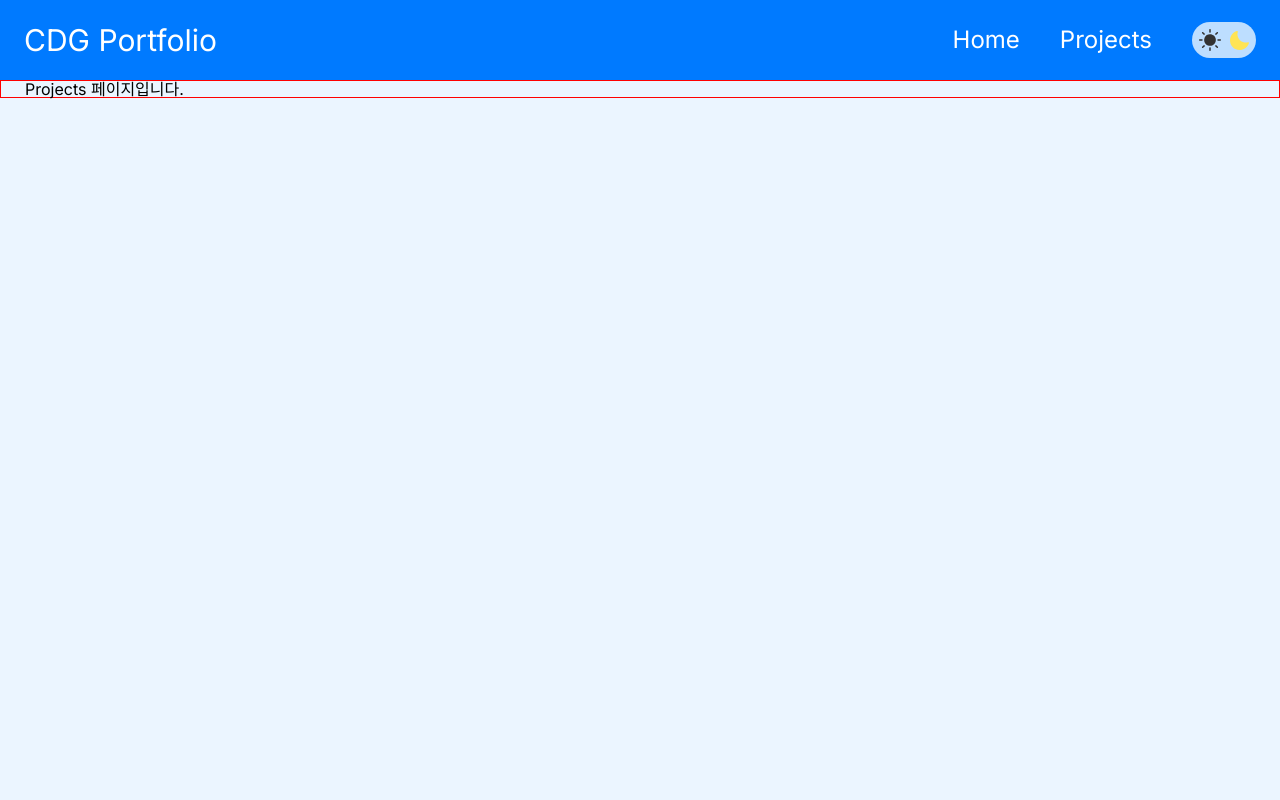
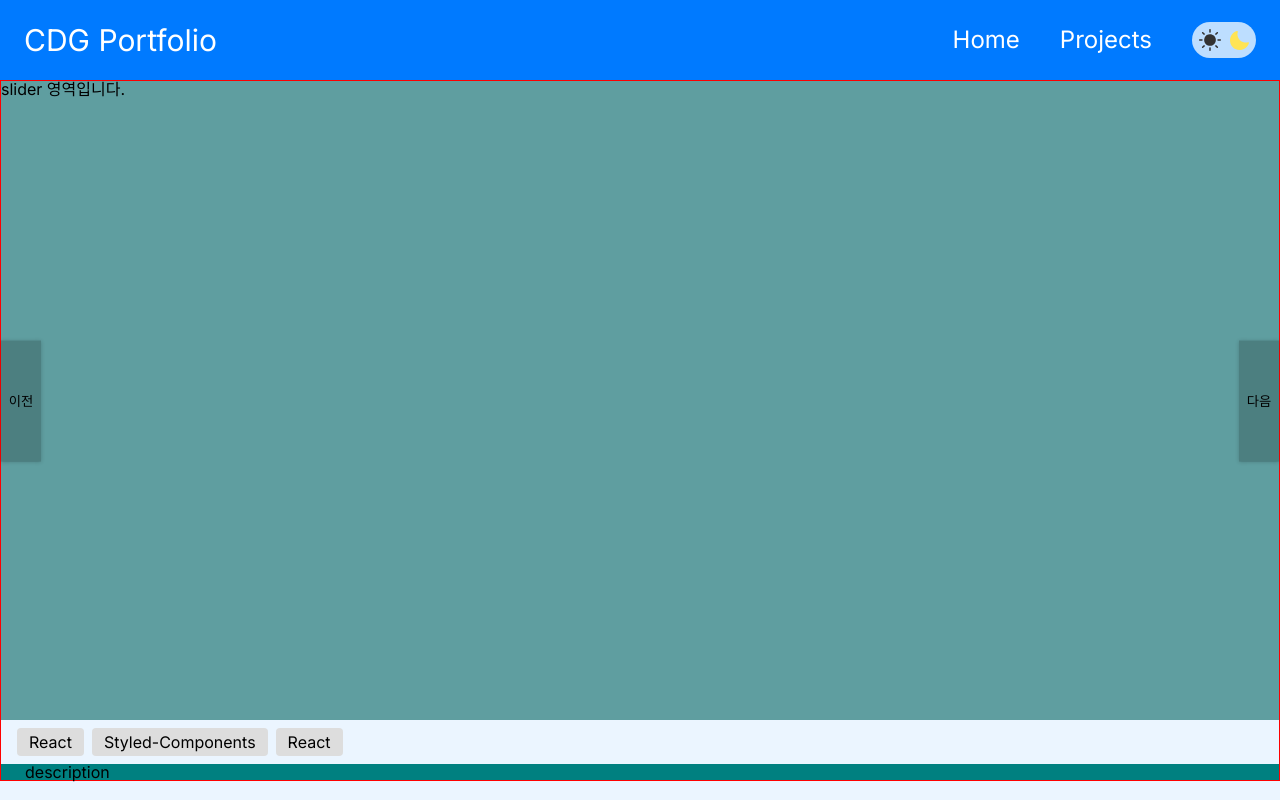
Before and after one commit to IPYURA/CDG-Portfolio-Next, a Next.js app: page /projects in a window 1280 px wide. Built offline with nearby package versions, Linux system fonts and the light colour scheme.

Commit message:
project 페이지 만드는중

```diff
--- a/app/projects/page.tsx
+++ b/app/projects/page.tsx
@@ -1,10 +1,14 @@
 import styles from "@/styles/projects.module.scss";
+import Slider from "@/components/Projects/Slider";
+import Description from "@/components/Projects/Description";
+import UsedStack from "@/components/Projects/UsedStack";
 
 const Projects = () => {
   return (
     <div className={styles.container}>
-      <h1>Projects 페이지입니다.</h1>
-
+      <Slider/>
+      <UsedStack/>
+      <Description/>
     </div>
   )
 
--- /dev/null
+++ b/components/Projects/Description.tsx
@@ -0,0 +1,9 @@
+import styles from "@/styles/projects.module.scss";
+
+const Description = () => {
+  return <div className={styles.description}>
+description
+  </div>;
+};
+
+export default Description;
--- /dev/null
+++ b/components/Projects/Slider.tsx
@@ -0,0 +1,16 @@
+import styles from "@/styles/projects.module.scss";
+
+const Slider = () => {
+    return (
+        <div className={styles.slider}>
+            slider 영역입니다.
+            <button className={styles.prev}>이전</button>
+            <button className={styles.next}>다음</button>
+            <div className={styles.slideFrame}>
+
+            </div>
+        </div>
+    )
+}
+
+export default Slider;
--- /dev/null
+++ b/components/Projects/StackBadge.tsx
@@ -0,0 +1,7 @@
+import styles from "@/styles/projects.module.scss";
+
+const StackBadge = ({ name }: { name: string }) => {
+  return <div className={styles.stackBadge}>{name}</div>;
+};
+
+export default StackBadge;
--- /dev/null
+++ b/components/Projects/UsedStack.tsx
@@ -0,0 +1,14 @@
+import styles from "@/styles/projects.module.scss";
+import StackBadge from "./StackBadge";
+
+const UsedStack =() => {
+    return (
+        <div className={styles.usedStack}>
+           <StackBadge name="React"/>
+           <StackBadge name="Styled-Components"/>
+           <StackBadge name="React"/>
+        </div>
+    )
+}
+
+export default UsedStack;
--- a/styles/home.module.scss
+++ b/styles/home.module.scss
@@ -1,5 +1,6 @@
 .main {
   border:1px solid red;
+  margin:0 auto;
   max-width: 1400px;
   min-width:320px;
   > div {
--- a/styles/projects.module.scss
+++ b/styles/projects.module.scss
@@ -1,6 +1,62 @@
+//Project Page
 .container {
-    border:1px solid red;
-    max-width:1400px;
-    min-width: 320px;
-    padding:0 24px;
+  margin: 0 auto;
+  // padding:0 24px;
+  border: 1px solid red;
+  max-width: 1400px;
+  min-width: 320px;
 }
+
+//Slider
+.slider {
+  background: cadetblue;
+  aspect-ratio: 2;
+  width: 100%;
+  position: relative;
+  .prev,
+  .next {
+    border: none;
+    aspect-ratio: 0.33;
+    width: clamp(24px, 4%, 40px);
+    background: rgba(0, 0, 0, 0.2);
+    box-shadow: 0 1px 4px rgba(0, 0, 0, 0.2);
+    position: absolute;
+    top: 50%;
+    transform: translateY(-50%);
+    transition: 0.3s;
+    &:hover {
+      transform: translateY(calc(-50% - 2px));
+    }
+  }
+  .prev {
+    left: 0;
+  }
+  .next {
+    right: 0;
+  }
+}
+
+//UsedStack
+.usedStack {
+  width: 100%;
+  height: auto;
+  padding: 8px 16px;
+  display: flex;
+  flex-wrap: wrap;
+  gap: 8px;
+  //색상 정한 색으로 바꾸기
+  .stackBadge {
+    width: auto;
+    padding: 6px 12px;
+    font-size: 16px;
+    background: #ddd;
+    border-radius: 4px;
+  }
+}
+
+//Description
+.description {
+  width: 100%;
+  padding: 0 24px;
+  background: teal;
+}
```
Also changed, not shown: components/Projects/Slide.tsx (added, +9 -0 lines).
